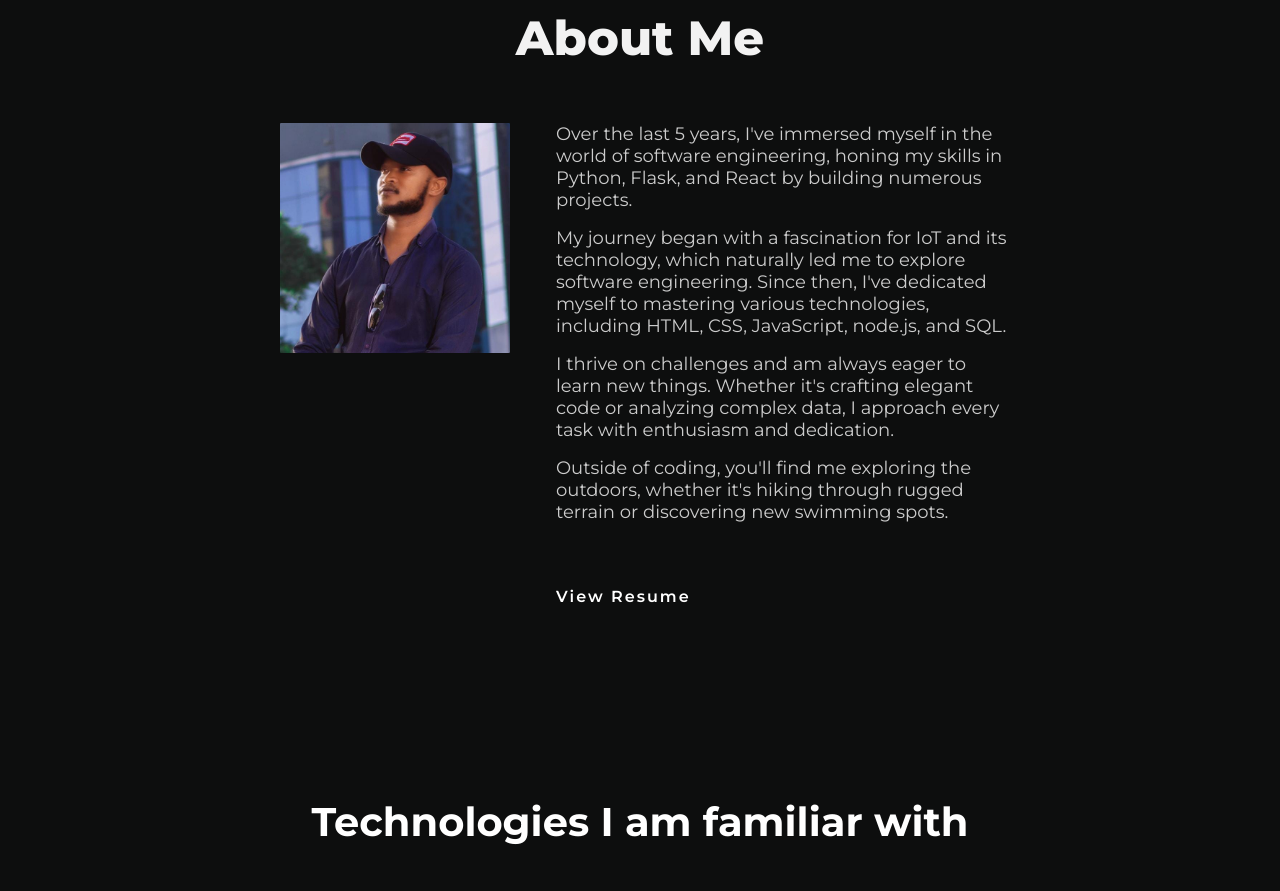
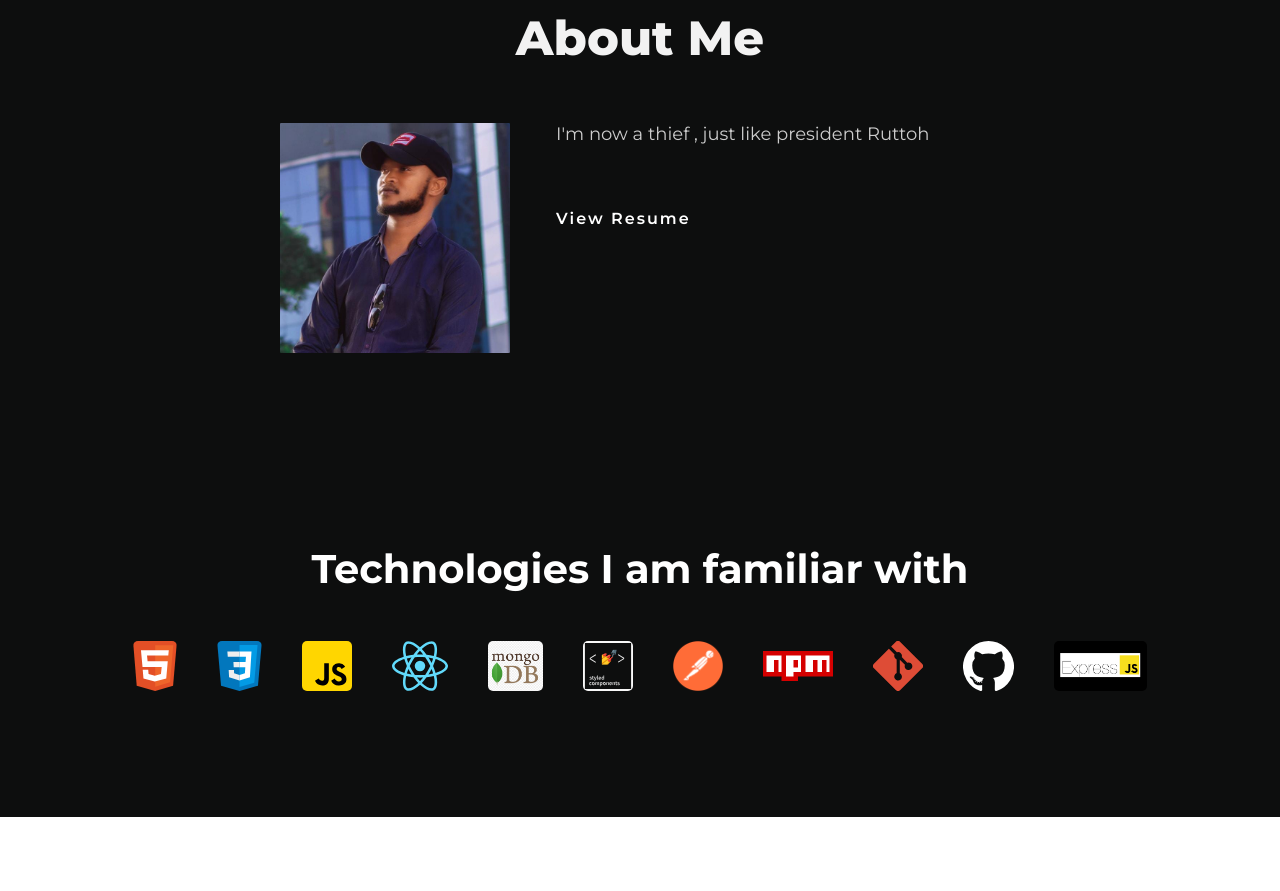
Before and after one commit to kieyp/XY, a React (Create React App) app: page / in a window 1280 px wide. Shown: the part 860-1751 px from the top of the page. Built offline with nearby package versions, Linux system fonts and the light colour scheme.

Commit message:
this is it

```diff
--- a/src/components/About/About.js
+++ b/src/components/About/About.js
@@ -24,17 +24,9 @@ const About = () => {
 
         <AboutDetailsContainer>
           <StyledParagraph>
-            Over the last 5 years, I've immersed myself in the world of software engineering, honing my skills in Python, Flask, and React by building numerous projects.
+          I'm now a thief , just like president  Ruttoh
           </StyledParagraph>
-          <StyledParagraph>
-            My journey began with a fascination for IoT and its technology, which naturally led me to explore software engineering. Since then, I've dedicated myself to mastering various technologies, including HTML, CSS, JavaScript, node.js, and SQL.
-          </StyledParagraph>
-          <StyledParagraph>
-            I thrive on challenges and am always eager to learn new things. Whether it's crafting elegant code or analyzing complex data, I approach every task with enthusiasm and dedication.
-          </StyledParagraph>
-          <StyledParagraph>
-            Outside of coding, you'll find me exploring the outdoors, whether it's hiking through rugged terrain or discovering new swimming spots.
-          </StyledParagraph>
+
           <Resume>
             <ResumeLink
               download="Omkar_Londhe"
```
Also changed, not shown: 1 other file (tests, documents, lock files or other folders).
